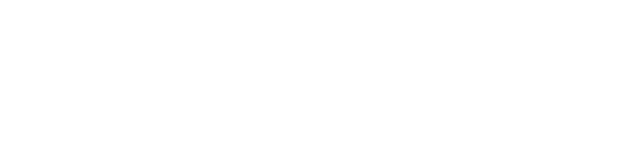
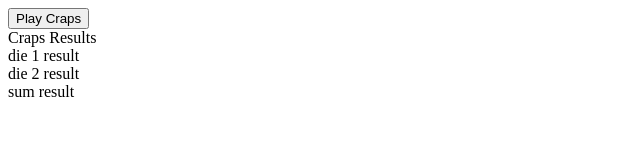
Before and after one commit to PWMUAT/UAT, a plain HTML site: page game.html in a window 1280 px wide. Shown: the whole page, without its empty margins (0-640 px from the left). Drawn offline with Linux system fonts and the light colour scheme.

Commit message:
Finished game from class

```diff
--- a/game.html
+++ b/game.html
@@ -4,9 +4,16 @@
     <meta charset="UTF-8">
     <meta http-equiv="X-UA-Compatible" content="IE=edge">
     <meta name="viewport" content="width=device-width, initial-scale=1.0">
-    <title>Document</title>
+    <title>CSC102 Game</title>
+    <script src="game.js"></script>
 </head>
 <body>
+    <!--Pierson McInelly CSC102 Week 3 Assignment-->
 
+    <button onclick="playCraps()">Play Craps</button>
+    <div id="crapsRes">Craps Results</div>
+    <div id="die1Res">die 1 result</div>
+    <div id="die2Res">die 2 result</div>
+    <div id="sumRes">sum result</div>
 </body>
 </html>
--- a/game.js
+++ b/game.js
@@ -0,0 +1,34 @@
+function playCraps() {
+    console.log("playCraps function called");
+    //first roll
+    var die1 = rollDie();
+    console.log("The first roll is " + die1)
+    //second roll
+    var die2 = rollDie();
+    console.log("The second roll is " + die2)
+    //sum of rolls
+    var sum = die1 + die2;
+    console.log("the sum of the rolls is " + sum);
+
+    //output results to HTML
+    document.getElementById("die1Res").innerHTML = "Die 1 is " + die1;
+    document.getElementById("die2Res").innerHTML = "Die 2 is " + die2;
+    document.getElementById("sumRes").innerHTML = "The sum is " + sum;
+
+    //results
+    if(sum == 7 || sum == 11) {
+        document.getElementById("crapsRes").innerHTML = "You LOST!";
+    }
+    else if(die1 == die2 && die1 % 2 ==0) {
+        document.getElementById("crapsRes").innerHTML = "You WON!";
+    }
+    else {
+        document.getElementById("crapsRes").innerHTML = "You pushed (tied)!";
+    }
+}
+
+//generate random number from 1-6
+function rollDie() {
+    var die = 6*Math.random();
+    return Math.ceil(die);
+}
```
